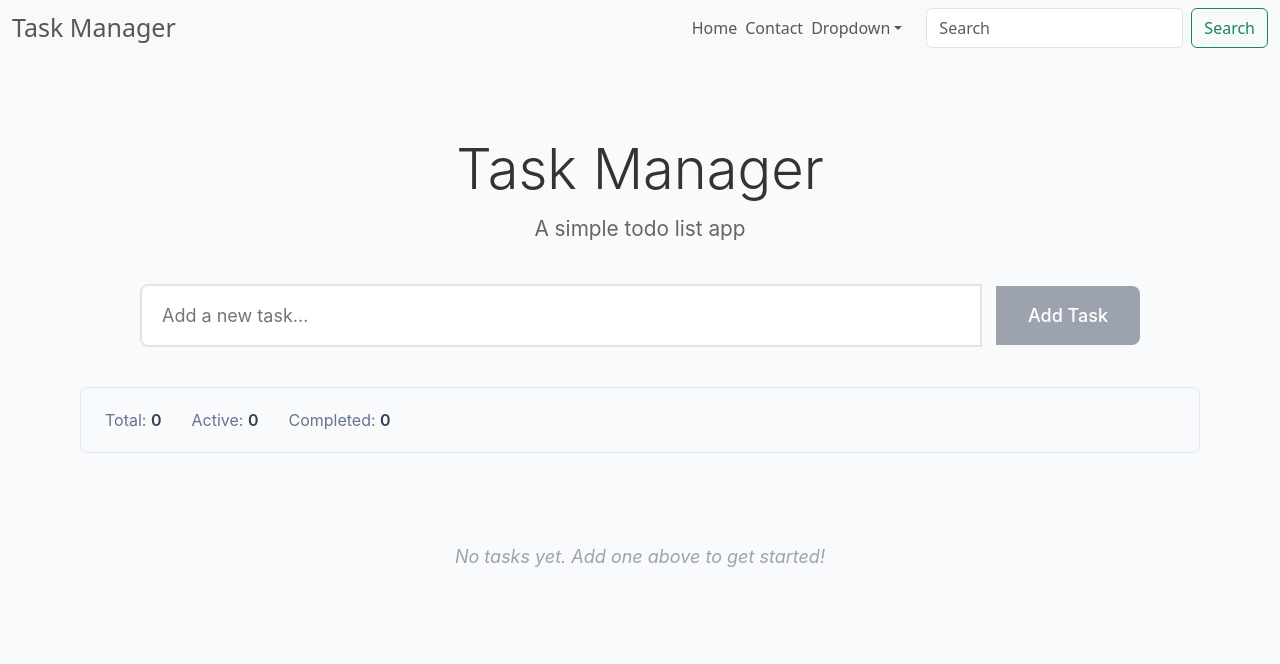
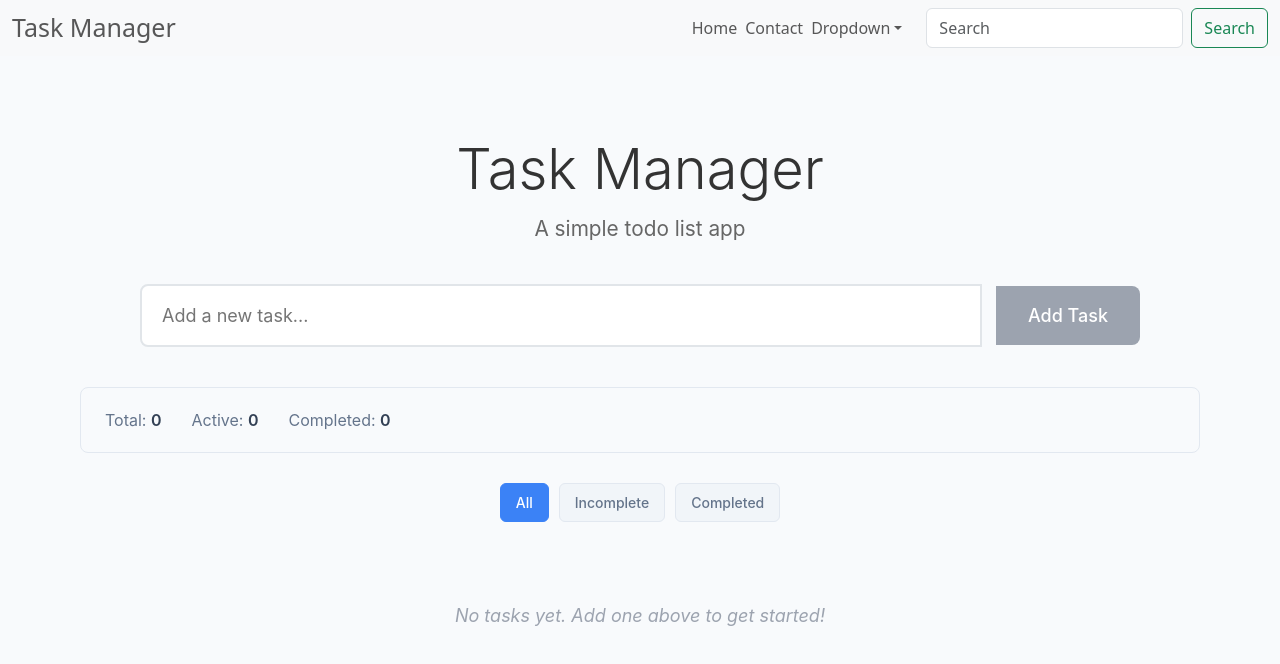
Before and after one commit to back-to-front/Task-Manager, a React (Vite) app in the folder frontend/: page / in a window 1280 px wide. Shown: the top 664 px of the page. Built offline with nearby package versions, Linux system fonts and the light colour scheme.

Commit message:
Setup the sorting feature for the list items

```diff
--- a/frontend/src/components/TodoApp/TodoApp.css
+++ b/frontend/src/components/TodoApp/TodoApp.css
@@ -67,6 +67,36 @@
   padding: 40px 20px;
   color: #9ca3af;
   font-style: italic;
+}
+
+.todo-filters {
+  display: flex;
+  justify-content: center;
+  gap: 10px;
+  margin-bottom: 20px;
+}
+
+.filter-btn {
+  padding: 8px 15px;
+  background-color: #f1f5f9;
+  border: 1px solid #e2e8f0;
+  border-radius: 6px;
+  color: #64748b;
+  cursor: pointer;
+  font-size: 14px;
+  font-weight: 500;
+  transition: all 0.2s ease;
+}
+
+.filter-btn:hover {
+  background-color: #e2e8f0;
+  color: #334155;
+}
+
+.filter-btn.active {
+  background-color: #3b82f6;
+  color: white;
+  border-color: #3b82f6;
 }
 /* Desktop Layout Enhancements */
 @media (min-width: 768px) {
--- a/frontend/src/components/TodoApp/TodoApp.jsx
+++ b/frontend/src/components/TodoApp/TodoApp.jsx
@@ -6,6 +6,7 @@
 function TodoApp() {
   const [todos, setTodos] = useState([]);
   const [nextId, setNextId] = useState(1);
+  const [filter, setFilter] = useState("all");
 
   // Create - Add a new todo
   const addTodo = (text) => {
@@ -55,6 +56,22 @@
   const completedCount = todos.filter((todo) => todo.completed).length;
   const activeCount = todos.length - completedCount;
 
+  // Filter todos based on the current filter selection
+  const getFilteredTodos = () => {
+    switch (filter) {
+      case "completed":
+        return todos.filter((todo) => todo.completed);
+      case "active":
+        return todos.filter((todo) => !todo.completed);
+      case "all":
+      default:
+        return todos;
+    }
+  };
+
+  // Get filtered todos
+  const filteredTodos = getFilteredTodos();
+
   return (
     <div className='todo-app'>
       <header className='todo-header'>
@@ -82,16 +99,45 @@
           )}
         </div>
 
+        <div className='todo-filters'>
+          <button
+            className={`filter-btn ${filter === "all" ? "active" : ""}`}
+            onClick={() => setFilter("all")}
+          >
+            All
+          </button>
+          <button
+            className={`filter-btn ${filter === "active" ? "active" : ""}`}
+            onClick={() => setFilter("active")}
+          >
+            Incomplete
+          </button>
+          <button
+            className={`filter-btn ${filter === "completed" ? "active" : ""}`}
+            onClick={() => setFilter("completed")}
+          >
+            Completed
+          </button>
+        </div>
+
         <TodoList
-          todos={todos}
+          todos={filteredTodos}
           onToggleTodo={toggleTodo}
           onEditTodo={editTodo}
           onDeleteTodo={deleteTodo}
         />
 
-        {todos.length === 0 && (
+        {filteredTodos.length === 0 && (
           <div className='empty-state'>
-            <p>No tasks yet. Add one above to get started!</p>
+            {todos.length === 0 ? (
+              <p>No tasks yet. Add one above to get started!</p>
+            ) : filter === "active" ? (
+              <p>No incomplete tasks. Good job!</p>
+            ) : filter === "completed" ? (
+              <p>No completed tasks yet.</p>
+            ) : (
+              <p>No tasks found.</p>
+            )}
           </div>
         )}
       </main>
```
